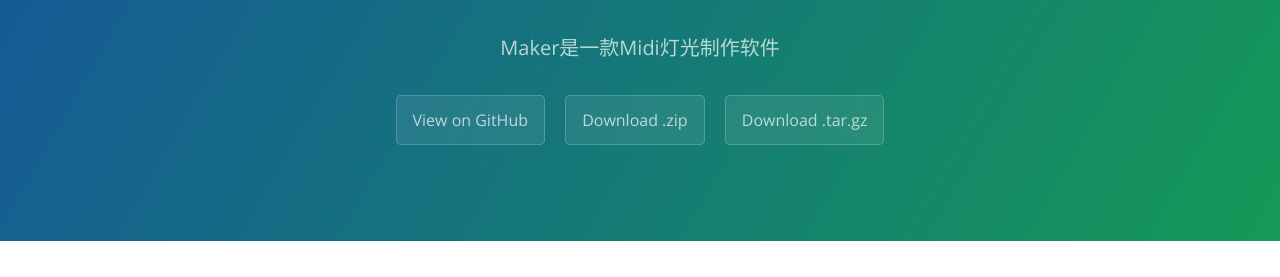
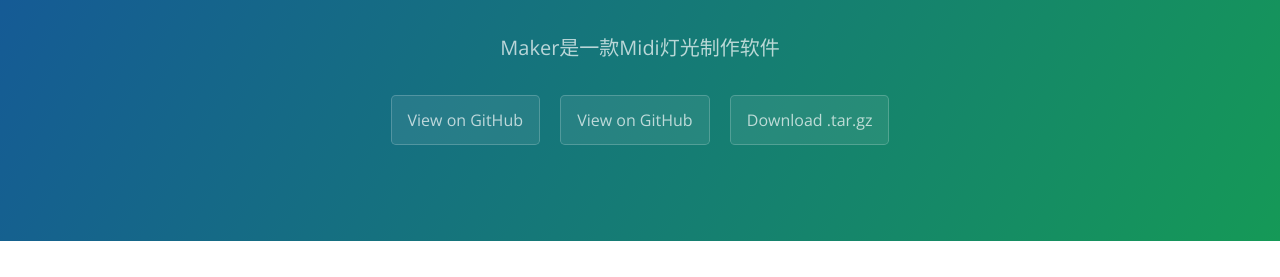
Before and after one commit to hhm2maker/DiscardWebSite, a Jekyll site: the page built from index.md, in a window 1280 px wide and 900 px high. Shown: the part 142-419 px from the top of the window. Built offline with Jekyll 4.4.1, drawn with Linux system fonts in a browser that asks for light colours.

Commit message:
2018.11.11 19:18

```diff
--- a/_layouts/default.html
+++ b/_layouts/default.html
@@ -29,7 +29,7 @@
         <a href="{{ site.github.repository_url }}" class="btn">View on GitHub</a>
       {% endif %}
       {% if site.show_downloads %}
-        <a href="{{ site.github.zip_url }}" class="btn">Download .zip</a>
+        <a href="https://github.com/hhm2maker/Maker" class="btn">View on GitHub</a>
         <a href="{{ BASE_PATH }}/maker.rar" class="btn">Download .tar.gz</a>
       {% endif %}
     </header>
```
